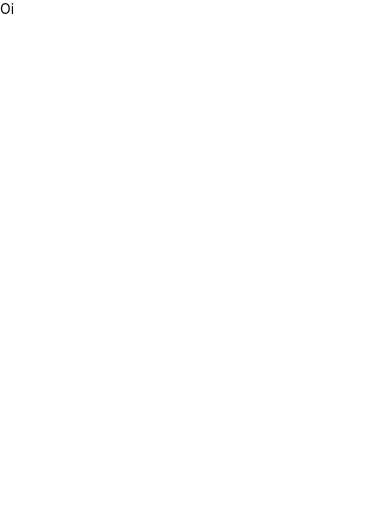
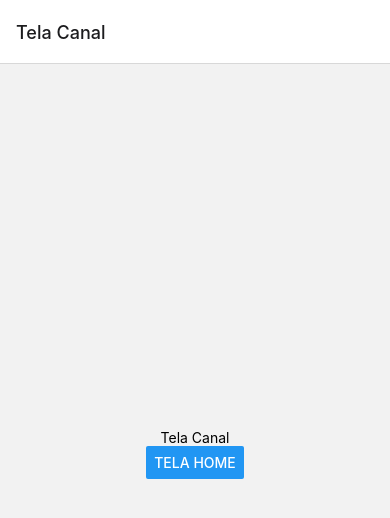
Before and after one commit to MateusPitura/app1, a React Native app: screen / in a window 390 px wide. Shown: the top 518 px of the page. Built offline with nearby package versions, Linux system fonts and the light colour scheme.

Commit message:
feat(project): adicionado navegação entre telas

```diff
--- a/App.tsx
+++ b/App.tsx
@@ -6,10 +6,49 @@ import {NavigationContainer} from '@react-navigation/native';
 
 const Pilha=createStackNavigator();
 
+function TelaHome({navigation}){
+  return(
+    <View style={{flex:1, alignItems:'center', justifyContent:'center'}}>
+      <Text>Tela Home</Text>
+      <Button
+        title="Tela Canal"
+        onPress={()=>navigation.navigate("Canal")}
+      />
+      <Button
+        title="Voltar"
+        onPress={()=>navigation.goBack()}
+      />
+    </View>
+  )
+}
+
+function TelaCanal({navigation}){
+  return(
+    <View style={{flex:1, alignItems:'center', justifyContent:'center'}}>
+      <Text>Tela Canal</Text>
+      <Button
+        title="Tela Home"
+        onPress={()=>navigation.navigate("Home")}
+      />
+    </View>
+  )
+}
+
 export default function App1(){
   return(
     <NavigationContainer>
-      <View><Text>Oi</Text></View>
+      <Pilha.Navigator initialRouteName="Canal">
+        <Pilha.Screen
+          name="Home"
+          component={TelaHome}
+          options={{title:'Tela Inicial'}}
+        />
+        <Pilha.Screen
+          name="Canal"
+          component={TelaCanal}
+          options={{title:'Tela Canal'}}
+        />
+      </Pilha.Navigator>
     </NavigationContainer>
   );
 };
```
